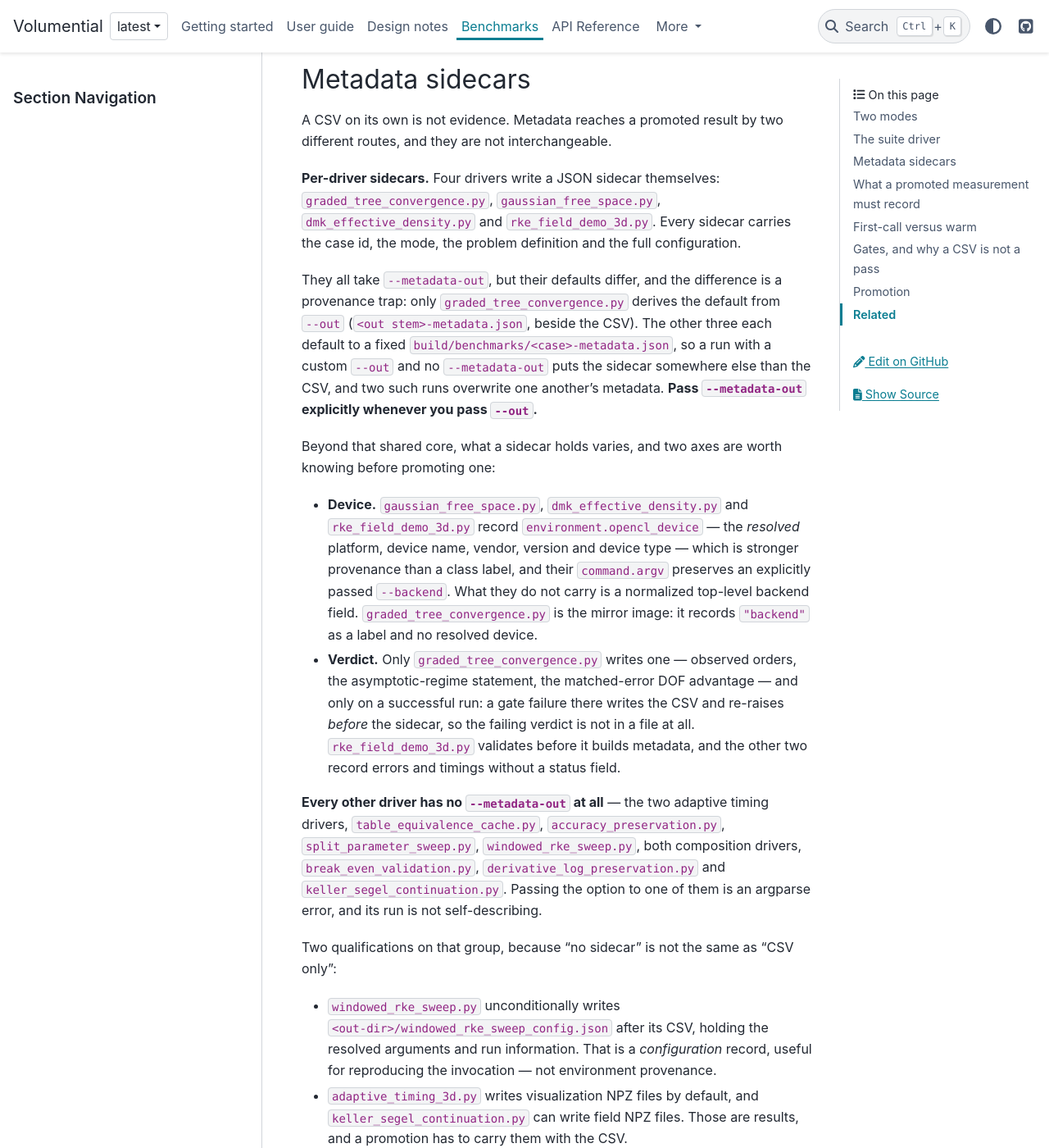
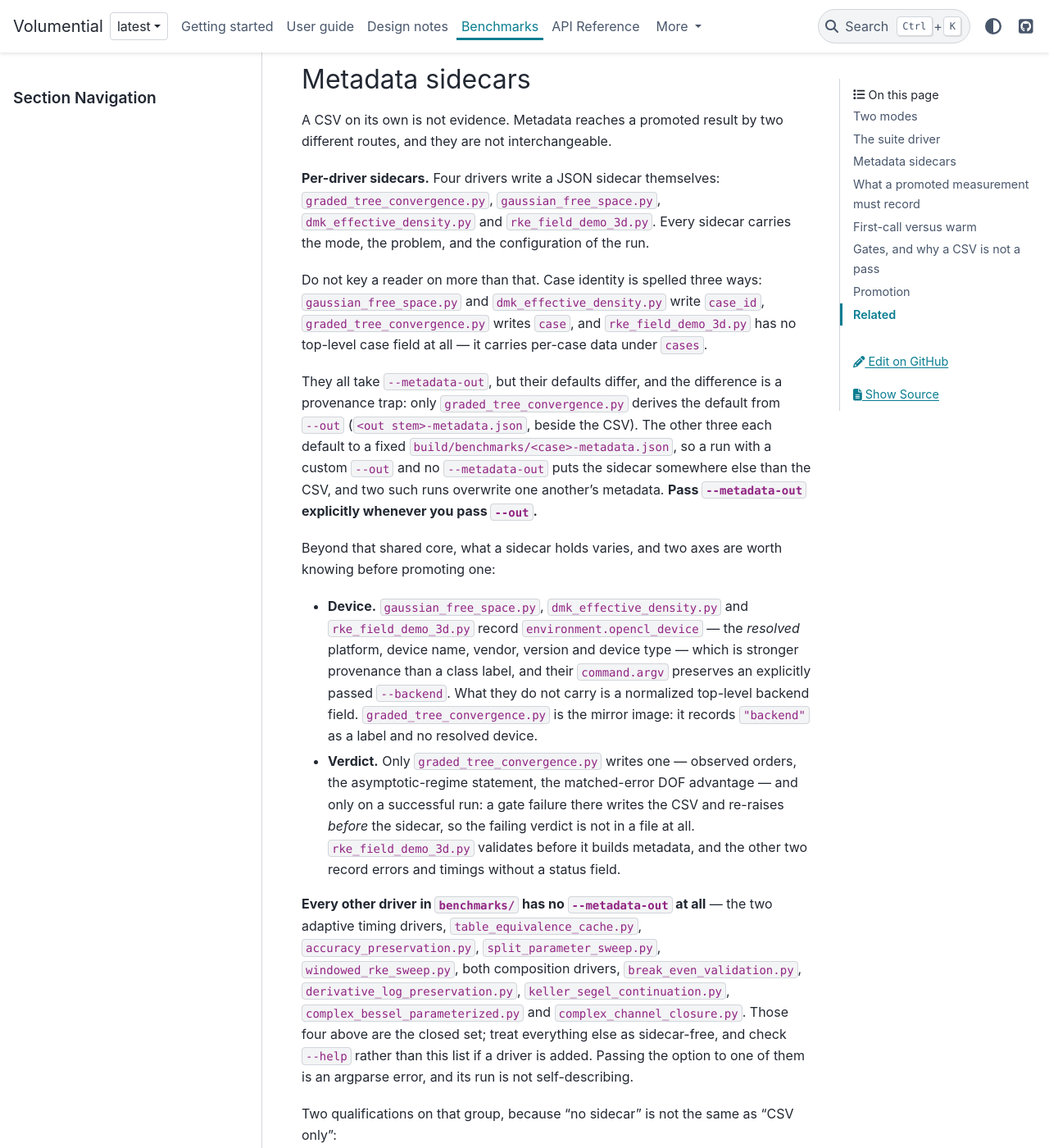
Before and after one commit to xywei/volumential, a Sphinx documentation site: the page built from doc/source/benchmarks/index.md, in a window 1280 px wide and 1400 px high, scrolled down 1410 px. Shown: the whole window at 82% size. Built offline with Sphinx 7.4.7 and the PyData theme 0.15.4, drawn with Linux system fonts in a browser that asks for light colours.

Commit message:
docs: pin down what CI smoke-runs, and what a sidecar shares
* The test-tier table implied every benchmark driver's smoke mode is gated.
  Five are, on a ``main``-targeting pull request --
  ``table_equivalence_cache.py``, ``accuracy_preservation.py``,
  ``gaussian_free_space.py``, ``dmk_effective_density.py`` and
  ``adaptive_timing.py``.  The ``performance_suite.py`` lines beside them are
  ``--list-cases`` and ``--dry-run`` and execute nothing.
* The examples-as-tests section still said "per pull request" after the
  base-branch restriction was documented elsewhere; a stacked pull request
  runs none of them.
* The sidecar-free enumeration was still missing
  ``complex_bessel_parameterized.py`` and ``complex_channel_closure.py``.
  Both are added, and the list is now framed the stable way round: the four
  sidecar writers are the closed set, everything else is sidecar-free, and
  ``--help`` is the check when a driver is added.
* The "shared core" of a sidecar is smaller than claimed.  Case identity is
  spelled three ways -- ``case_id`` in two drivers, ``case`` in
  ``graded_tree_convergence.py``, and nothing top-level in
  ``rke_field_demo_3d.py``, which nests per-case data under ``cases``.  A
  reader keyed on ``case_id`` fails on half of them, so the promise is now
  mode, problem and configuration, with the spellings listed.

Build and linkcheck clean.

```diff
--- a/doc/source/benchmarks/index.md
+++ b/doc/source/benchmarks/index.md
@@ -57,7 +57,12 @@ different routes, and they are not interchangeable.
 **Per-driver sidecars.** Four drivers write a JSON sidecar themselves:
 `graded_tree_convergence.py`, `gaussian_free_space.py`,
 `dmk_effective_density.py` and `rke_field_demo_3d.py`. Every sidecar carries
-the case id, the mode, the problem definition and the full configuration.
+the mode, the problem, and the configuration of the run.
+
+Do not key a reader on more than that. Case identity is spelled three ways:
+`gaussian_free_space.py` and `dmk_effective_density.py` write `case_id`,
+`graded_tree_convergence.py` writes `case`, and `rke_field_demo_3d.py` has no
+top-level case field at all — it carries per-case data under `cases`.
 
 They all take `--metadata-out`, but their defaults differ, and the difference
 is a provenance trap: only `graded_tree_convergence.py` derives the default
@@ -84,12 +89,15 @@ knowing before promoting one:
   `rke_field_demo_3d.py` validates before it builds metadata, and the other
   two record errors and timings without a status field.
 
-**Every other driver has no `--metadata-out` at all** — the two adaptive
-timing drivers, `table_equivalence_cache.py`, `accuracy_preservation.py`,
-`split_parameter_sweep.py`, `windowed_rke_sweep.py`, both composition drivers,
-`break_even_validation.py`, `derivative_log_preservation.py` and
-`keller_segel_continuation.py`. Passing the option to one of them is an
-argparse error, and its run is not self-describing.
+**Every other driver in `benchmarks/` has no `--metadata-out` at all** — the
+two adaptive timing drivers, `table_equivalence_cache.py`,
+`accuracy_preservation.py`, `split_parameter_sweep.py`,
+`windowed_rke_sweep.py`, both composition drivers, `break_even_validation.py`,
+`derivative_log_preservation.py`, `keller_segel_continuation.py`,
+`complex_bessel_parameterized.py` and `complex_channel_closure.py`. Those four
+above are the closed set; treat everything else as sidecar-free, and check
+`--help` rather than this list if a driver is added. Passing the option to one
+of them is an argparse error, and its run is not self-describing.
 
 Two qualifications on that group, because "no sidecar" is not the same as "CSV
 only":
```
Also changed, not shown: doc/source/development/testing.md (+13 -5 lines).
